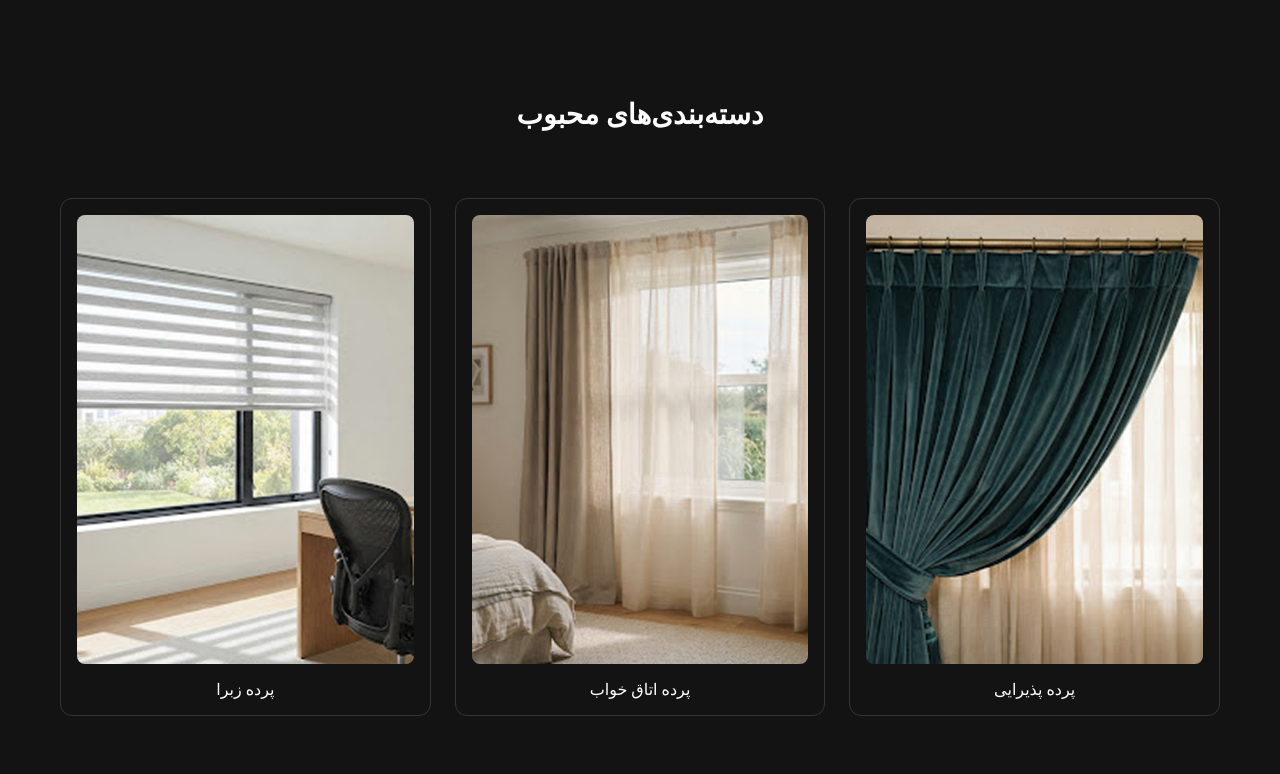
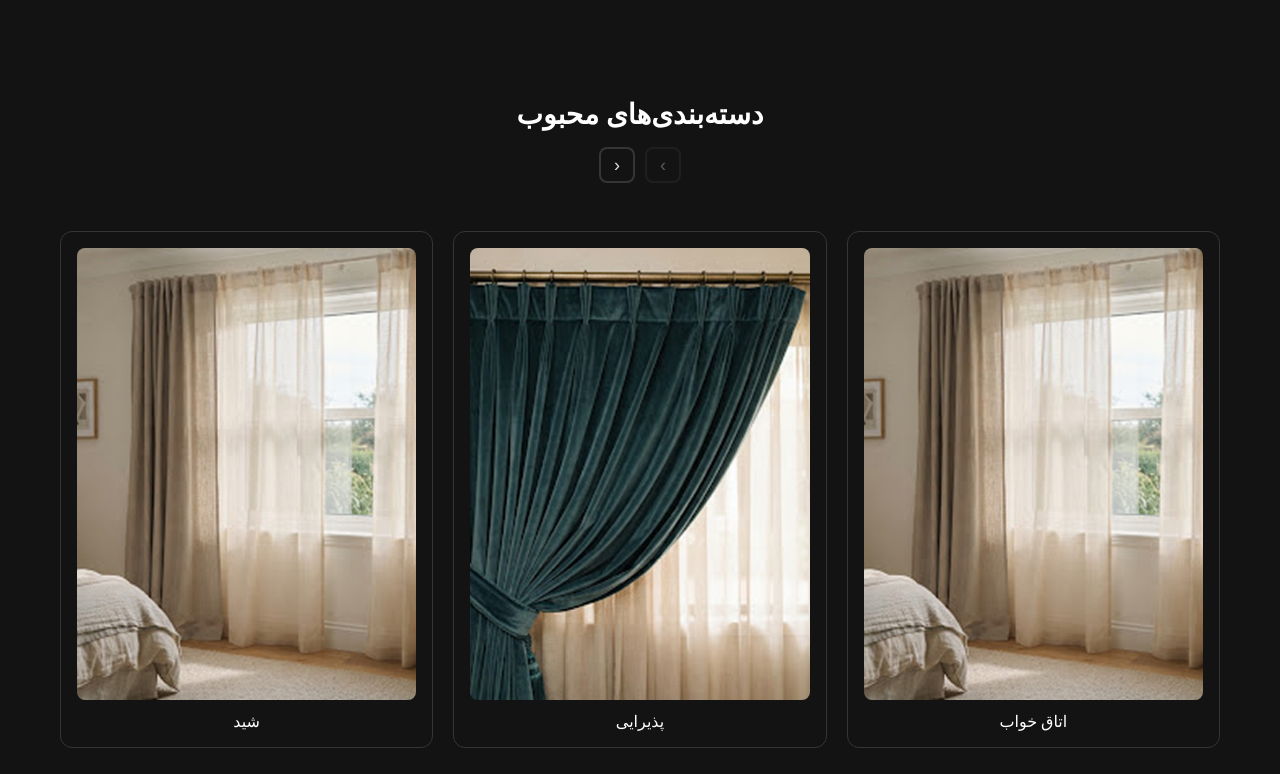
Before and after one commit to amrayi/PardeSara, a React (Vite) app: page / in a window 1280 px wide. Shown: the part 786-1560 px from the top of the page. Built offline with nearby package versions, Linux system fonts and the light colour scheme.

Commit message:
edit category in home page

```diff
--- a/src/components/Home/NewestProductsSection.tsx
+++ b/src/components/Home/NewestProductsSection.tsx
@@ -4,7 +4,7 @@ import FeaturedProductCard from "./FeaturedProductCard";
 import { getNewestProducts } from "../../services/productService";
 import type { Product } from "../../types/product";
 import "../../styles/Home.css";
-import icon from '../../assets/icons/left.png';
+import icon from '../../assets/icons/left-light.png';
 
 function NewestProductsSection() {
   const [products, setProducts] = useState<Product[]>([]);
--- a/src/components/Home/PapularCategories.tsx
+++ b/src/components/Home/PapularCategories.tsx
@@ -1,57 +1,87 @@
-import { Link } from 'react-router-dom';
-import '../../styles/Home.css';
-import livingroom from '@/assets/home/livingroom.png'
-import bedroom from '@/assets/home/room.png'
-import zebra from '@/assets/home/zebra.png'
+import { useEffect, useRef, useState } from "react";
+import { Link } from "react-router-dom";
+import { productCategories } from "../../data/mockProductFormOptions";
+import "../../styles/Home.css";
 
-const categories = [
-  {
-    id: 1,
-    title: 'پرده پذیرایی',
-    image: livingroom,
-    path: '/categories/living-room',
-  },
-  {
-    id: 2,
-    title: 'پرده اتاق خواب',
-    image: bedroom,
-    path: '/categories/bedroom',
-  },
-  {
-    id: 3,
-    title: 'پرده زبرا',
-    image: zebra,
-    path: '/categories/zebra',
-  },
-];
+const VISIBLE_COUNT = 3;
+const GAP_PX = 20;
 
 export default function PopularCategories() {
+  const trackRef = useRef<HTMLDivElement>(null);
+  const [currentIndex, setCurrentIndex] = useState(0);
+  const [stepPx, setStepPx] = useState(0);
+
+  const maxIndex = Math.max(productCategories.length - VISIBLE_COUNT, 0);
+  const showArrows = productCategories.length > VISIBLE_COUNT;
+
+  useEffect(() => {
+    function measure() {
+      const track = trackRef.current;
+      if (!track) return;
+      const firstCard = track.children[0] as HTMLElement | undefined;
+      if (!firstCard) return;
+      setStepPx(firstCard.offsetWidth + GAP_PX);
+    }
+
+    measure();
+    window.addEventListener("resize", measure);
+    return () => window.removeEventListener("resize", measure);
+  }, []);
+
+  const goPrev = () => setCurrentIndex((prev) => Math.max(prev - 1, 0));
+  const goNext = () => setCurrentIndex((prev) => Math.min(prev + 1, maxIndex));
+
   return (
     <section className="popular-categories">
       <div className="popular-categories__header">
+        <div>
           <h2 className="popular-categories__title">دسته‌بندی‌های محبوب</h2>
           <span className="popular-categories__underline" />
         </div>
 
-      <div className="popular-categories__grid">
-        {categories.map((cat) => (
+        {showArrows && (
+          <div className="popular-categories__nav">
+            <button
+              type="button"
+              className="popular-categories__nav-btn"
+              onClick={goPrev}
+              disabled={currentIndex === 0}
+              aria-label="نمایش دسته‌های قبلی"
+            >
+              ›
+            </button>
+            <button
+              type="button"
+              className="popular-categories__nav-btn"
+              onClick={goNext}
+              disabled={currentIndex >= maxIndex}
+              aria-label="نمایش دسته‌های بعدی"
+            >
+              ‹
+            </button>
+          </div>
+        )}
+      </div>
+
+      <div className="popular-categories__viewport">
+        <div
+          ref={trackRef}
+          className="popular-categories__grid"
+          style={{ transform: `translateX(${currentIndex * stepPx}px)` }}
+        >
+          {productCategories.map((cat) => (
             <Link
               key={cat.id}
-            to={cat.path}
+              to={`/products?category=${cat.id}`}
               className="popular-categories__card"
             >
               <div className="popular-categories__image-wrapper">
-              <img
-                src={cat.image}
-                alt={cat.title}
-                className="popular-categories__image"
-              />
+                <img src={cat.image} alt={cat.name} className="popular-categories__image" />
               </div>
-            <span className="popular-categories__card-title">
-              {cat.title}
-            </span>
+              <span className="popular-categories__card-title">{cat.name}</span>
             </Link>
           ))}
+        </div>
       </div>
     </section>
   );
--- a/src/data/mockProductFormOptions.ts
+++ b/src/data/mockProductFormOptions.ts
@@ -1,4 +1,10 @@
 import type { AvailableColor, ProductCategory } from "../types/productForm";
+import livingroom from "@/assets/home/livingroom.png";
+import bedroom from "@/assets/home/room.png";
+import zebra from "@/assets/home/zebra.png";
+import shade from "@/assets/home/room.png";
+import dayNight from "@/assets/home/zebra.png";
+import metalShutter from "@/assets/home/livingroom.png";
 
 export const availableColors: AvailableColor[] = [
   { id: "gray", name: "طوسی", hex: "#8a8a8a" },
@@ -8,11 +14,11 @@ export const availableColors: AvailableColor[] = [
   { id: "white", name: "سفید برفی", hex: "#f2f2f2" },
 ];
 
-export const productCategories: ProductCategory[] = [
-  { id: "bedroom", name: "اتاق خواب" },
-  { id: "livingroom", name: "پذیرایی" },
-  { id: "shade", name: "شید" },
-  { id: "zebra", name: "زبرا" },
-  { id: "dayNight", name: "شب و روز" },
-  { id: "metalShutter", name: "کرکره فلزی" },
+export const productCategories: (ProductCategory & { image: string })[] = [
+  { id: "bedroom", name: "اتاق خواب", image: bedroom },
+  { id: "livingroom", name: "پذیرایی", image: livingroom },
+  { id: "shade", name: "شید", image: shade },
+  { id: "zebra", name: "زبرا", image: zebra },
+  { id: "dayNight", name: "شب و روز", image: dayNight },
+  { id: "metalShutter", name: "کرکره فلزی", image: metalShutter },
 ];
--- a/src/styles/Home.css
+++ b/src/styles/Home.css
@@ -185,7 +185,61 @@
     font-size: 22px;
   }
 }
+.popular-categories__header {
+  display: flex;
+  align-items: center;
+  justify-content: space-between;
+}
 
+.popular-categories__nav {
+  display: flex;
+  gap: 10px;
+}
+
+.popular-categories__nav-btn {
+  width: 36px;
+  height: 36px;
+  border-radius: 8px;
+  border: 2px solid var(--color-border);
+  background: none;
+  color: var(--color-title);
+  font-size: 18px;
+  cursor: pointer;
+  display: flex;
+  align-items: center;
+  justify-content: center;
+}
+
+.popular-categories__nav-btn:disabled {
+  opacity: 0.35;
+  cursor: not-allowed;
+}
+
+.popular-categories__viewport {
+  overflow: hidden;
+  margin-top: 20px;
+}
+
+.popular-categories__grid {
+  display: flex;
+  gap: 20px;
+  transition: transform 0.3s ease;
+}
+
+.popular-categories__card {
+  flex: 0 0 calc((100% - 40px) / 3); /* سه ستون، با احتساب دو گپ ۲۰px */
+  display: flex;
+  flex-direction: column;
+  align-items: center;
+  gap: 12px;
+  text-decoration: none;
+}
+
+@media (max-width: 700px) {
+  .popular-categories__card {
+    flex: 0 0 calc((100% - 20px) / 2); /* دو ستون در موبایل */
+  }
+}
 
 /* FeaturedProductCard */
 
```
Lines whose indentation alone changed are shown as unchanged.
